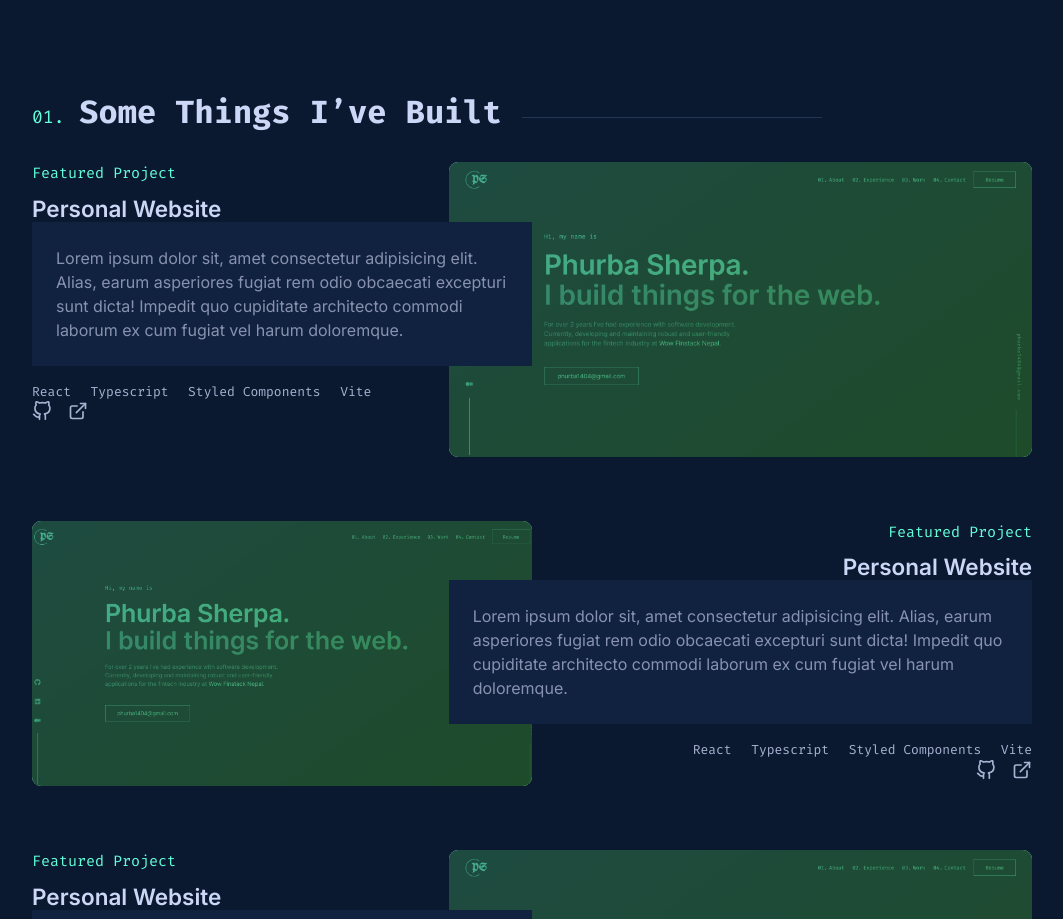
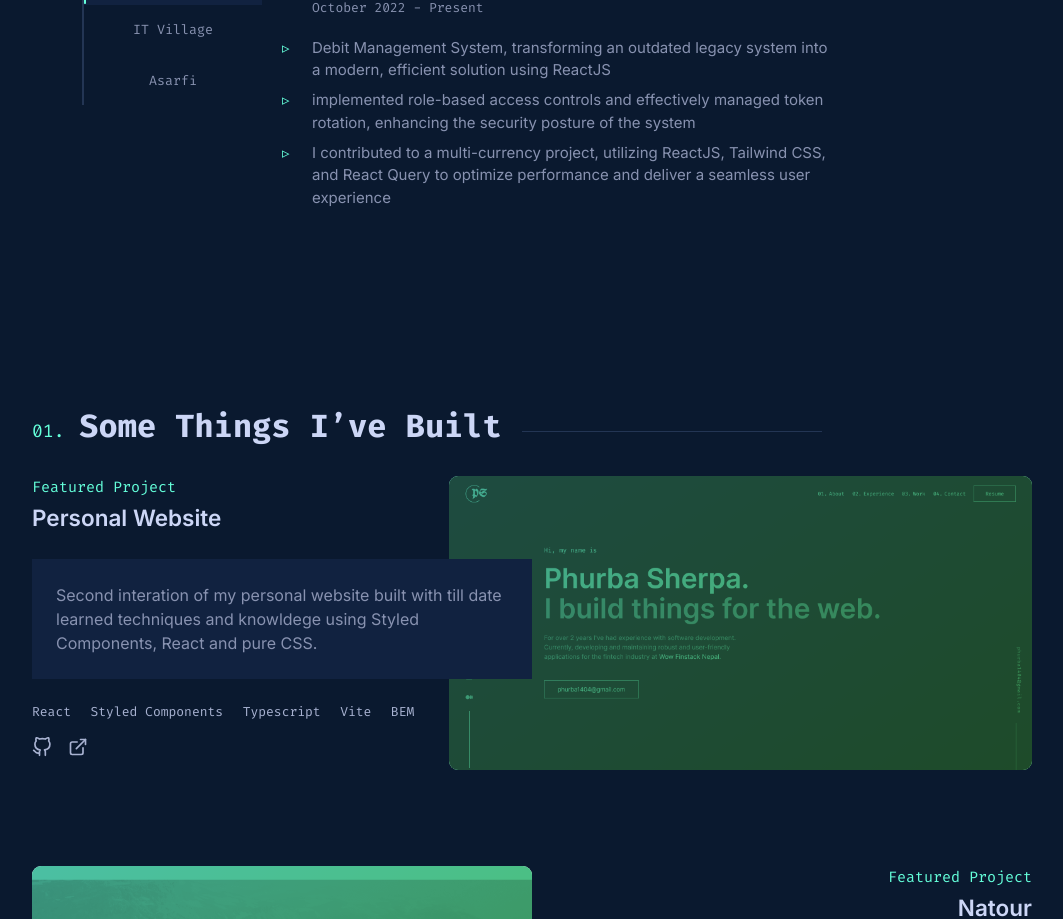
Before and after one commit to Phurba-Sherpa/v2-portfolio, a React (Vite) app: page / in a window 1280 px wide. Shown: the part 1730-2649 px from the top of the page, without its empty margins (108-1171 px from the left). Built offline with nearby package versions, Linux system fonts and the light colour scheme; the HTML template or start-up script is replaced by a standard one.

Commit message:
Finish prject phase i

```diff
--- a/src/components/ProjectItem.tsx
+++ b/src/components/ProjectItem.tsx
@@ -1,7 +1,6 @@
 import styled from 'styled-components'
 import TechStackList from './TechStackList'
 import ProjectLinkList from './ProjectLinkList'
-import v2url from '../assets/v2-personal-website.png'
 
 const StyledProject = styled.li`
     display: grid;
@@ -12,7 +11,7 @@ const StyledProject = styled.li`
         font-family: var(--ff-mono);
         color: var(--color-green);
         font-size: var(--fs-base);
-        margin-bottom: .8125em;
+        margin-bottom: .5em;
     }
 
     .project-details {
@@ -22,6 +21,13 @@ const StyledProject = styled.li`
             background-color: var(--color-brand-300);
             padding: 1.5em;
             border-radius: var(--rounded-xs);
+        }
+
+        &>h2 {
+            margin-bottom: 1.25em;
+        }
+        &>.tech-container {
+            padding: .5em 0 1em 0;
         }
     }
 
@@ -65,25 +71,33 @@ const StyledProject = styled.li`
     }
 `
 
-const ProjectItem = () => {
+type IProject = {
+    title: string,
+    desc: string,
+    techList: string[],
+    codePreview: string,
+    sitePreview: string,
+    imageUrl: string,
+}
+
+const ProjectItem = ({title, desc, techList, codePreview, sitePreview, imageUrl}: IProject) => {
     return (
         <StyledProject>
             <div className="project-details">
                 <p className="feature-text">Featured Project</p>
-                <h2>Personal Website</h2>
+                <h2>{title}</h2>
                 <p className="project__desc">
-                    Lorem ipsum dolor sit, amet consectetur adipisicing elit.
-                    Alias, earum asperiores fugiat rem odio obcaecati excepturi
-                    sunt dicta! Impedit quo cupiditate architecto commodi
-                    laborum ex cum fugiat vel harum doloremque.
+                   {desc}
                 </p>
+                <div className='tech-container'>
                 <TechStackList
-                    techs={['React', 'Typescript', 'Styled Components', 'Vite']}
+                    techs={techList}
                 />
-                <ProjectLinkList />
+                </div>
+                <ProjectLinkList code={codePreview} live={sitePreview} />
             </div>
             <div className="project-img">
-                <img src={v2url} alt="personal website" />
+                <img src={imageUrl} alt="website screenshot" />
             </div>
         </StyledProject>
     )
--- a/src/data/index.ts
+++ b/src/data/index.ts
@@ -1,4 +1,5 @@
 import {EXP} from './experience'
 import { noteWorthyProj } from './note-worthy-projects'
+import {PROJECTS} from './project'
 
-export {EXP, noteWorthyProj}
+export {EXP, noteWorthyProj, PROJECTS}
--- a/src/data/note-worthy-projects.ts
+++ b/src/data/note-worthy-projects.ts
@@ -23,10 +23,24 @@ export const noteWorthyProj: INoteWorthyProj[] = [
         live: ''
     },
     {
-        title: 'Personal Website',
+        title: 'Personal Website v1',
         desc: 'Loosely designed in Figma and coded in Visual Studio Code by yours truly. Built with React.js and Tailwind CSS, deployed with Netlify. All text is set in the Inter typeface.',
         techStack: ['Tailwind CSS', 'React JS'],
-        github: '',
-        live: ''
-    }
+        github: 'https://github.com/Phurba-Sherpa/portfolio',
+        live: 'https://phurbashserpa.name.np'
+    },
+    {
+        title: 'News letter Sign up',
+        desc: 'This is a fully responsive news letter sign up component from frontend metor challenge, build during my process of mastering css',
+        techStack: ['HTML', 'CSS'],
+        github: 'https://github.com/Phurba-Sherpa/frontend-mentor--newsletter-sign-up?tab=readme-ov-file',
+        live: 'https://phurba-sherpa.github.io/frontend-mentor--newsletter-sign-up/'
+    },
+    {
+        title: 'Product preview card',
+        desc: 'This is a fully responsive product preview component from frontend metor challenge, build during my process of mastering css',
+        techStack: ['HTML', 'CSS'],
+        github: 'https://github.com/Phurba-Sherpa/frontend-mentor--product-preview-component',
+        live: 'https://phurba-sherpa.github.io/frontend-mentor--product-preview-component/'
+    },
 ]
--- /dev/null
+++ b/src/data/project.ts
@@ -0,0 +1,39 @@
+import personal from '../assets/v2-personal-website.png'
+import omnifood from '../assets/omnifood.png'
+import natour from '../assets/natour.png'
+
+type IProject = {
+    title: string,
+    desc: string,
+    techList: string[],
+    codePreview: string,
+    sitePreview: string,
+    imageUrl: string
+}
+export const PROJECTS: IProject[] = [
+    {
+        title: 'Personal Website',
+        desc: 'Second interation of my personal website built with till date learned techniques and knowldege using Styled Components, React and pure CSS.',
+        techList: ['React', 'Styled Components', 'Typescript', 'Vite', 'BEM'],
+        imageUrl: personal,
+        codePreview: '',
+        sitePreview: ''
+    },
+    {
+        title: 'Natour',
+        desc: 'It is a modern natour website, a tour and travel that has their different packages available with complete pricing built using best practices and a lot of animations during my learning of advanced css concept and responsive web design. The main motive for building this project was to get confident with css, animation, and responsivness.',
+        techList: ['NPM', "SASS", 'HTML', 'BEM'],
+        codePreview: 'https://github.com/Phurba-Sherpa/natour',
+        sitePreview: 'https://natour.phurbasherpa.name.np/',
+        imageUrl: natour
+    },
+    {
+        title: 'Omnifood',
+        desc: 'It is a complete  responsive omnifood website, that aims to deliver the food at your door based on the subscrition chosen. This one I build during my online course of basic CSS in early days.',
+        techList: ['HTML', 'CSS', 'JS'],
+        codePreview: 'https://github.com/Phurba-Sherpa/omnifood',
+        sitePreview: "https://omnifood.phurbasherpa.name.np/",
+        imageUrl: omnifood
+    },
+
+]
--- a/src/pages/About.tsx
+++ b/src/pages/About.tsx
@@ -5,9 +5,8 @@ import Link from '../components/Link'
 import meUrl from '../assets/me.JPG'
 
 const StyledAboutSection = styled.section`
-    border: 1px solid orangered;
-    margin-bottom: 9.6rem;
-    margin-inline: auto;
+padding-block: 9.6rem;
+margin-inline: auto;
     width: 95%;
     ul {
         list-style: none;
@@ -137,6 +136,7 @@ const StyledListItem = styled.li`
         color: var(--color-green);
         margin-right: 0.75em;
     }
+    white-space: nowrap;
 `
 const SkillItem = ({ children }: PropsWithChildren) => {
     return <StyledListItem>{children}</StyledListItem>
--- a/src/pages/Contact.tsx
+++ b/src/pages/Contact.tsx
@@ -2,12 +2,11 @@ import styled from 'styled-components'
 import Button from '../components/Button'
 
 const StyledContactPage = styled.div`
-    border: 1px solid orangered;
     height: 100%;
     display: flex;
     flex-direction: column;
     align-items: center;
-    padding-top: 6rem;
+    padding-top: 9.6rem;
     padding-bottom: 2rem;
     text-align: center;
 
--- a/src/pages/Experience.tsx
+++ b/src/pages/Experience.tsx
@@ -5,12 +5,10 @@ import Link from '../components/Link'
 import { EXP } from '../data'
 
 const StyledSection = styled.section`
-    border: 1px solid orangered;
-    margin-bottom: 9.6rem;
+    padding-block: 9.6rem;
     width: 90%;
     margin-inline: auto;
 
-    /* height: 100%; */
     .tab-container {
         display: flex;
         gap: 5rem;
@@ -149,11 +147,10 @@ const StyledMain = styled.div`
         font-size: var(--fs-xl);
         font-weight: 500;
         color: var(--color-slate-200);
-        margin-bottom: .5em;
-        &>span {
+        margin-bottom: 0.5em;
+        & > span {
             color: var(--color-green);
         }
-
     }
 
     .exp-date {
@@ -165,7 +162,7 @@ const StyledMain = styled.div`
     ul {
         list-style: none;
         > li {
-            margin-bottom: .5em;
+            margin-bottom: 0.5em;
             position: relative;
             max-width: 55ch;
             &::before {
@@ -174,45 +171,45 @@ const StyledMain = styled.div`
                 top: 0;
                 left: -3rem;
                 color: var(--color-green);
-
             }
         }
     }
-
-
 `
 const TabContent = () => {
     return (
         <StyledMain role="tab-panels">
-            {EXP.map((exp, index) => <TabContentItem
-            key={index}
-            {...exp}
-            id={`tab-${index+1}`}
-            />)}
-
+            {EXP.map((exp, index) => (
+                <TabContentItem key={index} {...exp} id={`tab-${index + 1}`} />
+            ))}
         </StyledMain>
     )
 }
 
-
 type IExp = {
-    company: string,
-    role: string,
-    duration: string,
-    tasks: string[],
+    company: string
+    role: string
+    duration: string
+    tasks: string[]
     id: string
 }
-const TabContentItem = ({role, company, duration, tasks, id}: IExp) => {
-    return <div id={id} hidden={id !== 'tab-1'}>
-        <h3>{role} <span>@</span><span><Link>{company}</Link></span></h3>
-        <p className='exp-date'>{duration}</p>
-        <ul>
-            {tasks.map((desc, i) => <li key={i}>{desc}</li>)}
-        </ul>
-    </div>
+const TabContentItem = ({ role, company, duration, tasks, id }: IExp) => {
+    return (
+        <div id={id} hidden={id !== 'tab-1'}>
+            <h3>
+                {role} <span>@</span>
+                <span>
+                    <Link>{company}</Link>
+                </span>
+            </h3>
+            <p className="exp-date">{duration}</p>
+            <ul>
+                {tasks.map((desc, i) => (
+                    <li key={i}>{desc}</li>
+                ))}
+            </ul>
+        </div>
+    )
 }
-
-
 
 //////////////////
 /* UTILS */
--- a/src/pages/LandingPage.tsx
+++ b/src/pages/LandingPage.tsx
@@ -3,17 +3,15 @@ import Button from '../components/Button'
 import Link from '../components/Link'
 
 const StyledPage = styled.div`
-    border: 1px solid orangered;
-    /* margin-bottom: 9.6rem; */
+    padding-block: 9.6rem;
 
-    height: 100%;
     h2 {
         font-size: clamp(22px, 8vw, 70px);
         margin-bottom: 0.35em;
     }
     .section-hero {
         &__content {
-            padding-top: 6em;
+            padding-block: 6em;
         }
         &__greet {
             font-size: var(--fs-md);
--- a/src/pages/NoteWorthyProject.tsx
+++ b/src/pages/NoteWorthyProject.tsx
@@ -4,9 +4,7 @@ import Link from '../components/Link'
 import { noteWorthyProj } from '../data/note-worthy-projects'
 
 const StyledContainer = styled.section`
-    border: 1px solid orangered;
-    margin-bottom: 9.6rem;
-
+padding-block: 9.6rem;
     > header {
         text-align: center;
         > h2 {
--- a/src/pages/Projects.tsx
+++ b/src/pages/Projects.tsx
@@ -1,13 +1,13 @@
 import styled from 'styled-components'
 import Title from '../components/Title'
 import ProjectItem from '../components/ProjectItem'
+import { PROJECTS } from '../data'
 
 const StyledProjectSection = styled.section`
-    /* border: 1px solid orangered; */
-
+    padding-block: 9.6rem;
     > ul {
-        >li:not(:last-child) {
-            margin-bottom: 6.4rem;
+        > li:not(:last-child) {
+            margin-bottom: 9.6rem;
         }
     }
 `
@@ -16,9 +16,8 @@ const Projects = () => {
         <StyledProjectSection>
             <Title>Some Things I’ve Built</Title>
             <ul>
-                <ProjectItem />
-                <ProjectItem />
-                <ProjectItem />
+                {PROJECTS.map((project, index) => <ProjectItem key={index} {...project} />)}
+
             </ul>
         </StyledProjectSection>
     )
```
Also changed, not shown: src/components/ProjectLinkList.tsx (+7 -4 lines), src/assets/natour.png (added), src/assets/omnifood.png (added).
